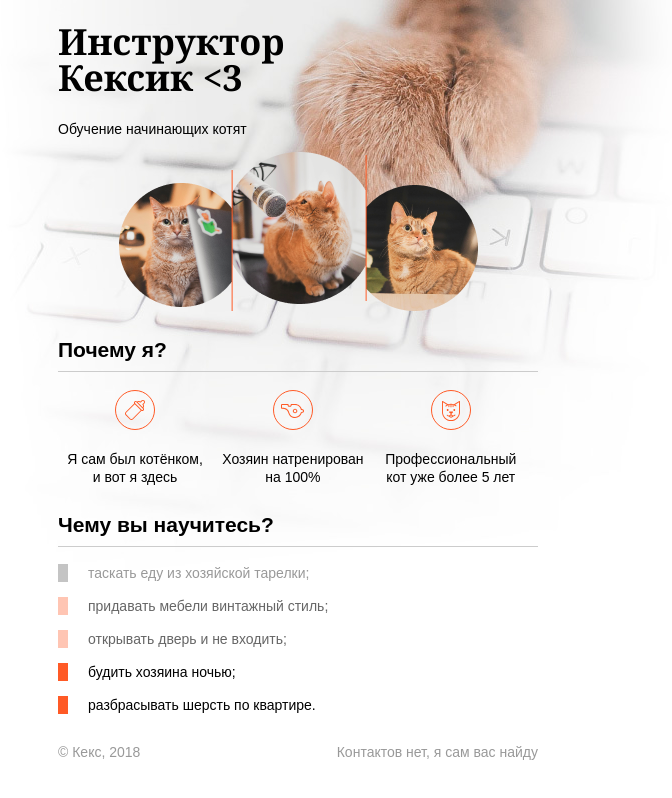
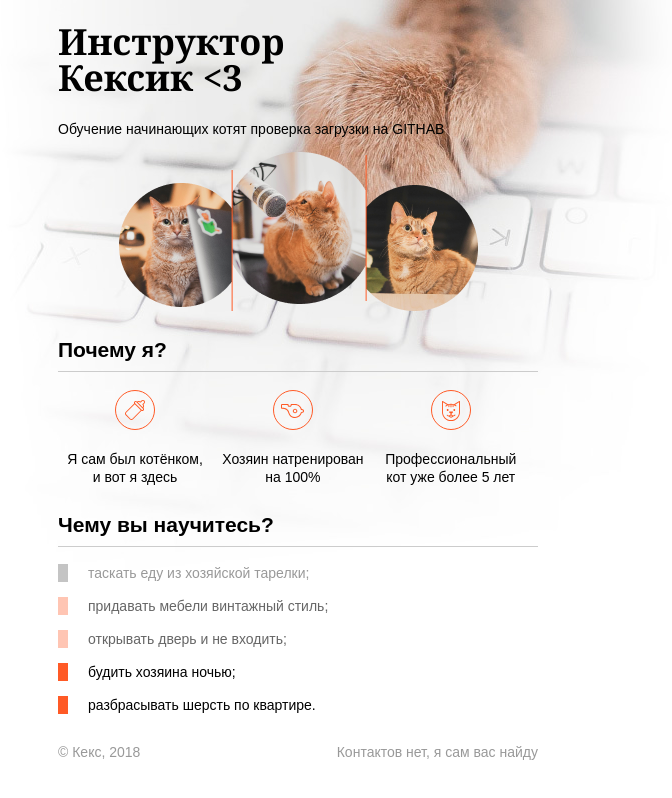
Before and after one commit to Lgkrsnv/site, a plain HTML site: page index.html in a window 1280 px wide. Shown: the whole page, without its empty margins (342-1014 px from the left). Drawn offline with Linux system fonts and the light colour scheme.

Commit message:
проверка

```diff
--- a/index.html
+++ b/index.html
@@ -9,7 +9,8 @@
     <div class="container">
       <header class="site-header">
         <h1>Инструктор Кексик <3</h1>
-        <p>Обучение начинающих котят</p>
+        <p>Обучение начинающих котят
+        проверка загрузки на GITHAB</p>
         <img src="img/keks.png">
       </header>
 
```
